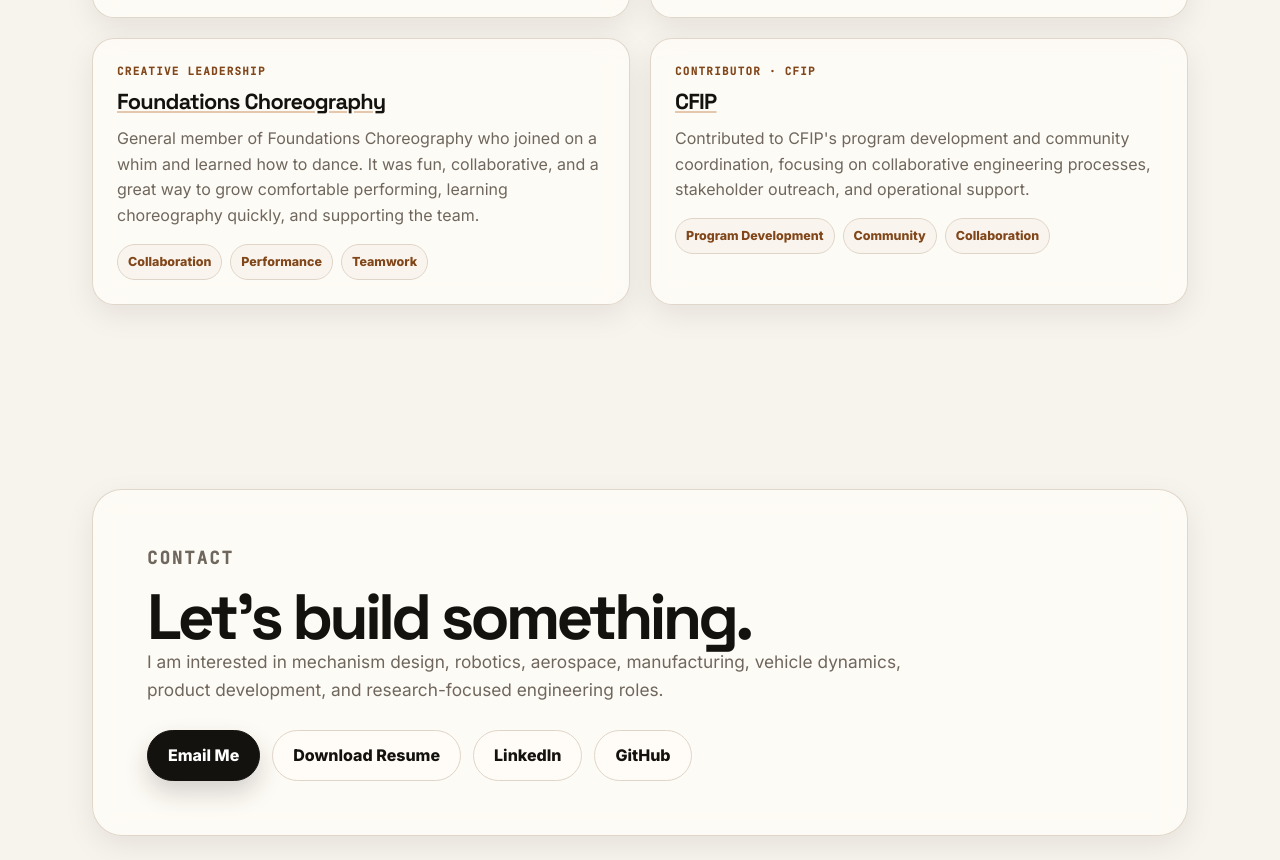
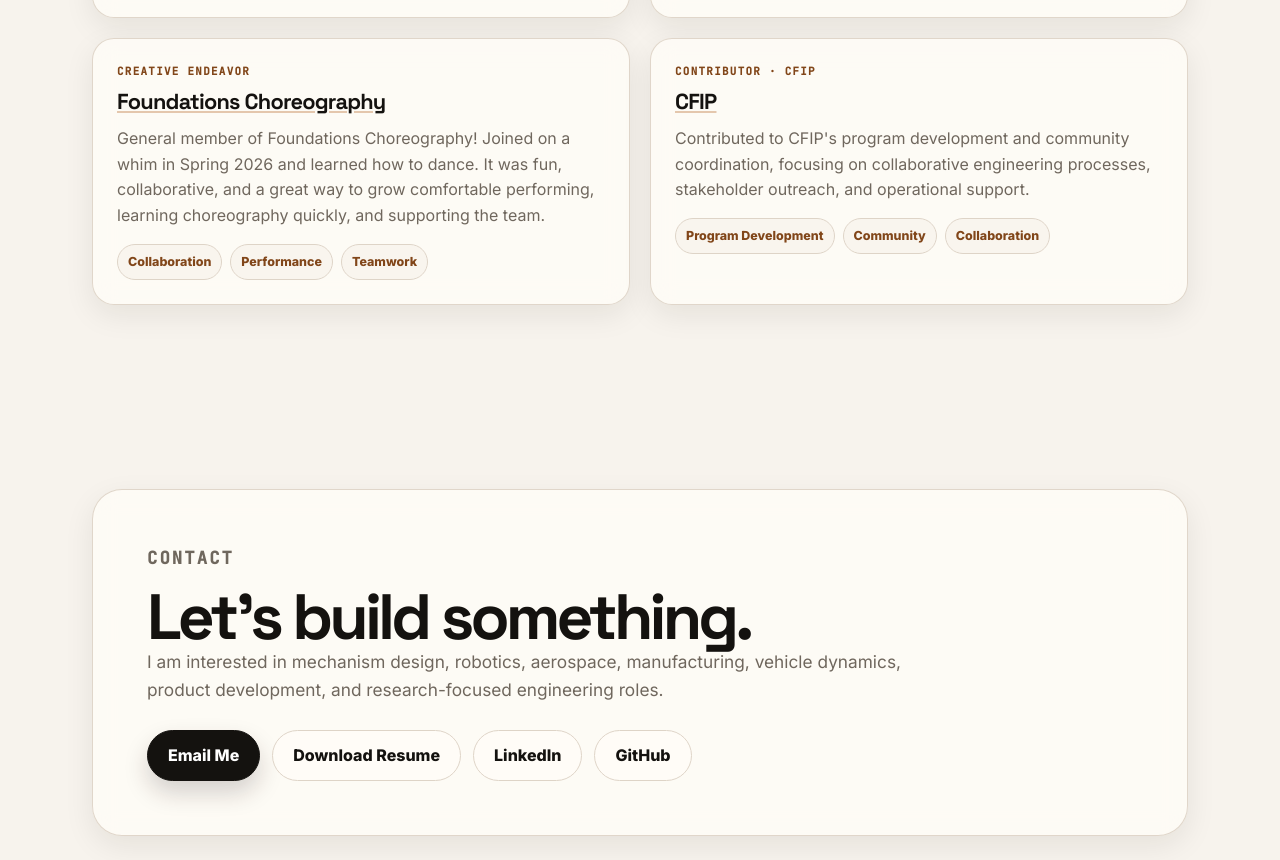
Before and after one commit to kydeguz28/Kyle-Young-Design-Portfolio, a plain HTML site: page index.html in a window 1280 px wide. Shown: the part 5832-6692 px from the top of the page. Drawn offline with Linux system fonts and the light colour scheme.

Commit message:
foundations changes

```diff
--- a/index.html
+++ b/index.html
@@ -262,10 +262,10 @@
           <div class="tags"><span>Formula SAE</span><span>Shock Packaging</span><span>Subsystem Ownership</span><span>Team Integration</span></div>
         </a>
         <a class="entry-card leadership-card reveal" href="https://www.instagram.com/foundationschoreo/?hl=en" target="_blank" rel="noopener">
-          <div class="entry-meta">Creative Leadership</div>
+          <div class="entry-meta">Creative Endeavor</div>
           <h3>Foundations Choreography</h3>
           <p>
-            General member of Foundations Choreography who joined on a whim and learned how to dance. It was fun,
+            General member of Foundations Choreography! Joined on a whim in Spring 2026 and learned how to dance. It was fun,
             collaborative, and a great way to grow comfortable performing, learning choreography quickly, and supporting
             the team.
           </p>
```
